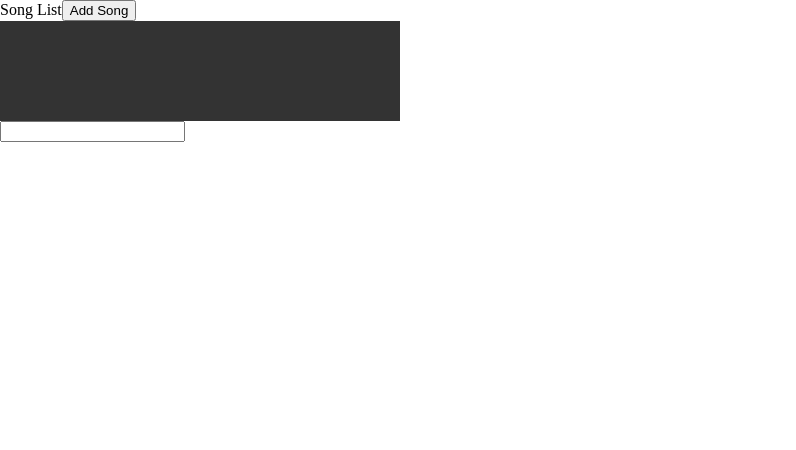
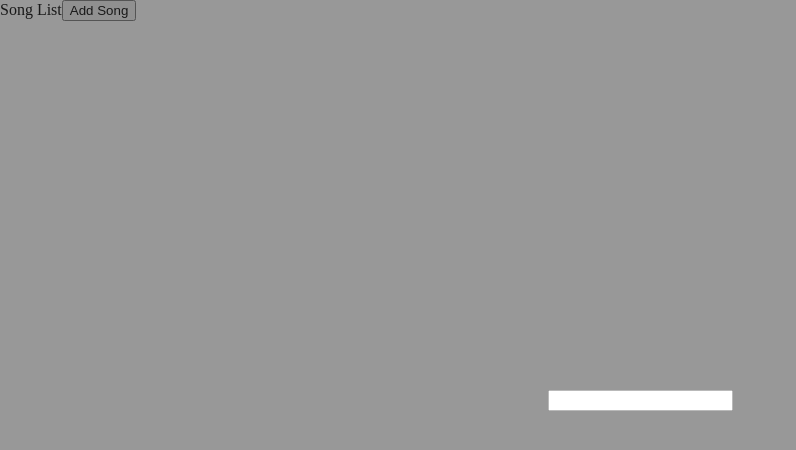
Before and after one commit to mpbrucker/queue-it, a React app: page / in a window 1280 px wide. Both pictures are taken after a click on the button "Add Song". Shown: the top 450 px of the page, without its empty margins (0-796 px from the left). Built offline with nearby package versions, Linux system fonts and the light colour scheme; the HTML template or start-up script is replaced by a standard one.

Commit message:
Adding new draggable queue item component.

```diff
--- a/package.json
+++ b/package.json
@@ -31,7 +31,9 @@
     "dotenv": "^5.0.1",
     "mongodb": "^3.0.6",
     "path": "^0.12.7",
+    "prop-types": "^15.6.2",
     "react-dom": "^16.3.0",
+    "react-draggable": "^3.0.5",
     "react-router-dom": "^4.2.2",
     "style-loader": "^0.21.0",
     "uuidv4": "^1.0.1"
--- /dev/null
+++ b/src/components/queue-item.jsx
@@ -0,0 +1,29 @@
+import React from 'react';
+import Draggable from 'react-draggable';
+import PropTypes from 'prop-types';
+
+class QueueItem extends React.Component {
+
+    updateBoxPos = (e) => {
+        console.log(e);
+    }
+
+    render() {
+        return (
+            <Draggable position={{ x: 0, y: 0 }} key={this.props.songs[key].uuid} onStart onDrag={this.updateBoxPos} onStop={this.insertIntoQueue}>
+                <div className="song">
+                    {this.props.uri}
+                </div>
+            </Draggable>
+        );
+    }
+}
+
+QueueItem.propTypes = {
+    removeFromQueue: PropTypes.func.isRequired,
+    insertIntoQueue: PropTypes.func.isRequired,
+    uri: PropTypes.string.isRequired,
+}
+
+
+export default QueueItem;
--- a/src/components/song-input.jsx
+++ b/src/components/song-input.jsx
@@ -1,5 +1,6 @@
 import React from 'react';
 import uuidv4 from 'uuidv4';
+import '../static/app.css';
 
 class SongInput extends React.Component {
     componentDidMount() {
@@ -25,9 +26,12 @@ class SongInput extends React.Component {
     }
 
     render() {
-        const inputBox = (
-            this.props.show ? <input type="text" onBlur = { () => this.props.showSongInput(false) } onChange={this.updateInput}/> : <div />
-        )
+        const inputBox =
+            (this.props.show ?
+            <div className="input-container">
+                <input type="text" onBlur = { () => this.props.showSongInput(false) } onChange={this.updateInput}/>
+            </div> : <div />);
+
         return inputBox;
     }
 }
--- a/src/components/song-queue.jsx
+++ b/src/components/song-queue.jsx
@@ -1,4 +1,6 @@
 import React from 'react';
+import Draggable from 'react-draggable';
+import QueueItemContainer from '../containers/queue-item-container'
 import '../static/app.css';
 
 class SongQueue extends React.Component {
@@ -6,9 +8,7 @@ class SongQueue extends React.Component {
         let allSongs = []
         let allKeys = Object.keys(this.props.songs);
         allKeys.forEach((key) => allSongs.push(
-            <div key={this.props.songs[key].uuid} className="song">
-                {this.props.songs[key].uri}
-            </div>
+            <QueueItemContainer uri={this.props.songs[key].uri} uuid={this.props.songs[key].uuid} />
         ));
     return (
         <div className="queue">
--- /dev/null
+++ b/src/containers/queue-item-container.jsx
@@ -0,0 +1,24 @@
+import { connect } from 'react-redux';
+import { removeFromQueue, insertIntoQueue } from '../data/actions'
+import QueueItem from '../components/queue-item';
+
+const mapStateToProps = (state) => ({
+
+});
+
+const mapDispatchToProps = (dispatch) => ({
+    removeFromQueue: (uuid) => {
+        dispatch(removeFromQueue(uuid));
+    },
+    insertIntoQueue: (uuid, component) => {
+        dispatch(insertIntoQueue(uuid, component));
+    }
+
+});
+
+const QueueItemContainer = connect(
+    mapStateToProps,
+    mapDispatchToProps,
+)(QueueItem);
+
+export default QueueItemContainer;
--- a/src/data/actions.js
+++ b/src/data/actions.js
@@ -2,6 +2,8 @@ export const listActions = {
     ADD_SONG: 'ADD_SONG',
     SHOW_SONG_INPUT: 'SHOW_SONG_INPUT',
     SET_INPUT_VALUE: 'SET_INPUT_VALUE',
+    REMOVE_FROM_QUEUE: 'REMOVE_FROM_QUEUE',
+    INSERT_INTO_QUEUE: 'INSERT_INTO_QUEUE',
 }
 
 export function addSong(uri, uuid) {
--- a/src/index.jsx
+++ b/src/index.jsx
@@ -30,9 +30,11 @@ class App extends React.Component {
     render() {
         return (
         <Provider store={this.store}>
-            <div>Song List
-                <button onClick={this.addSong} >Add Song</button>
-                <SongQueueContainer />
+            <div>
+                <div className="queue-container" >Song List
+                    <button onClick={this.addSong} >Add Song</button>
+                    <SongQueueContainer />
+                </div>
                 <SongInputContainer />
             </div>
         </Provider>
--- a/src/static/app.css
+++ b/src/static/app.css
@@ -1,16 +1,33 @@
-body {
+html, body {
     margin: 0;
+    height: 100%;
 }
 
-.queue {
-    width: 25em;
-    min-height: 100px;
-    background-color: #333333;
+.queue-container {
+    position: absolute;
+    top: 0px;
+    bottom: 0px;
+    width: 20em;
+    background: #ffffff;
 }
+
 
 .song {
     width: 100%;
     height: 50px;
     color: #ffffff;
     background-color: #999999;
+    margin: 5px 0 5px 0;
 }
+
+
+.input-container {
+    position: absolute;
+    width: 100%;
+    height: 100%;
+    display: flex;
+    align-items: center;
+    justify-content: center;
+    background-color: #333333;
+    opacity: 0.5;
+}
```
Also changed, not shown: 1 other file (tests, documents, lock files or other folders).
